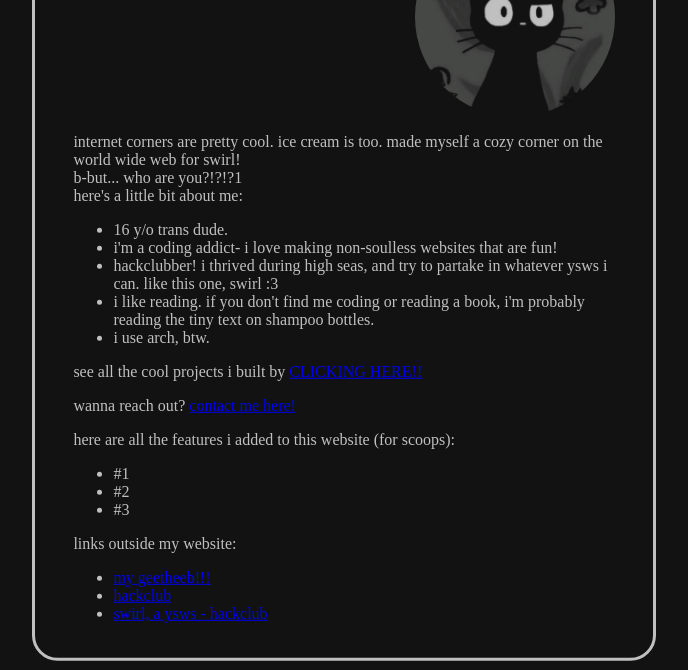
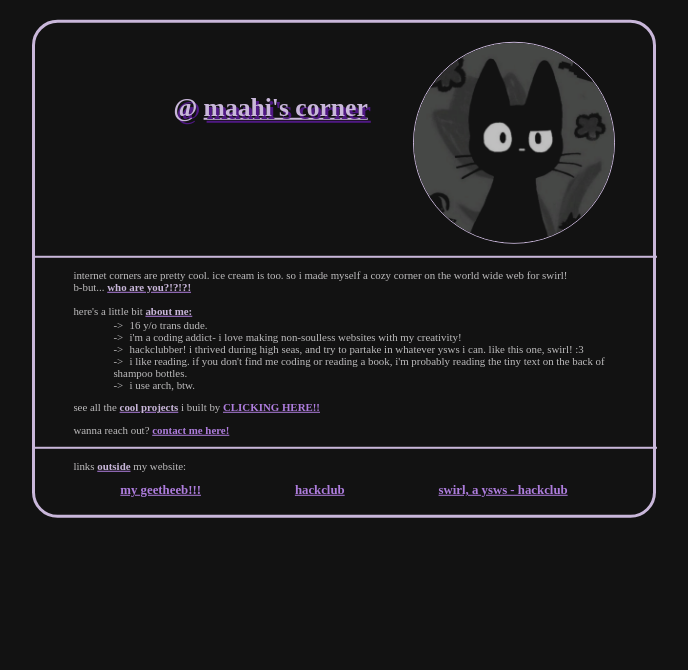
Before and after one commit to maahibatra/maahis-corner, a website: page public/index.html in a window 1280 px wide. Shown: the part 130-800 px from the top of the page, without its empty margins (304-992 px from the left). Drawn offline with Linux system fonts and the light colour scheme.

Commit message:
styled up the landing page

```diff
--- a/public/index.html
+++ b/public/index.html
@@ -9,38 +9,34 @@
 </head>
 <body>
     <div class="header">
-        <h1>@ maahi's corner</h1>
+        <h1>@ <u>maahi's corner</u></h1>
         <img src="pfp.png" alt="kitty!" width="200px">
     </div>
+    <hr>
     <p>
-        internet corners are pretty cool. ice cream is too. made myself a cozy corner on the world wide web for swirl!<br>
-        b-but... who are you?!?!?1<br>
-        here's a little bit about me:
+        internet corners are pretty cool. ice cream is too. so i made myself a cozy corner on the world wide web for swirl!<br>
+        b-but... <span class="emp">who are you?!?!?!</span><br><br>
+        here's a little bit <span class="emp">about me:</span>
         <ul>
             <li>16 y/o trans dude.</li>
-            <li>i'm a coding addict- i love making non-soulless websites that are fun!</li>
-            <li>hackclubber! i thrived during high seas, and try to partake in whatever ysws i can. like this one, swirl :3</li>
-            <li>i like reading. if you don't find me coding or reading a book, i'm probably reading the tiny text on shampoo bottles.</li>
+            <li>i'm a coding addict- i love making non-soulless websites with my creativity!</li>
+            <li>hackclubber! i thrived during high seas, and try to partake in whatever ysws i can. like this one, swirl! :3</li>
+            <li>i like reading. if you don't find me coding or reading a book, i'm probably reading the tiny text on the back of shampoo bottles.</li>
             <li>i use arch, btw.</li>
         </ul>
     </p>
-    <p>see all the cool projects i built by <a href="projects.html">CLICKING HERE!!</a></p>
+    <p>see all the <span class="emp">cool projects</span> i built by <a href="projects.html">CLICKING HERE!!</a></p>
     <p>wanna reach out? <a href="contact.html">contact me here!</a></p>
-    <p>
-        here are all the features i added to this website (for scoops):
-        <ul>
-            <li>#1</li>
-            <li>#2</li>
-            <li>#3</li>
-        </ul>
-    </p>
-    <p>
-        links outside my website:
-        <ul>
-            <li><a href="https://github.com/maahibatra">my geetheeb!!!</a></li>
-            <li><a href="https://hackclub.com/">hackclub</a></li>
-            <li><a href="https://swirl.hackclub.com/">swirl, a ysws - hackclub</a></li>
-        </ul>
-    </p>
+    <hr>
+    <div class="footer">
+        <p>
+            links <span class="emp">outside</span> my website:
+            <div class="footerLinks">
+                <a href="https://github.com/maahibatra">my geetheeb!!!</a>
+                <a href="https://hackclub.com/">hackclub</a>
+                <a href="https://swirl.hackclub.com/">swirl, a ysws - hackclub</a>
+            </div>
+        </p>
+    </div>
 </body>
 </html>
--- a/public/style.css
+++ b/public/style.css
@@ -1,25 +1,72 @@
 body {
     background-color: #121212;
-    color: #c0c0c0;
+    color: #bdbcbd;
     position: absolute;
     transform: translate(-50%, -50%);
     top: 50%;
     left: 50%;
     padding: 1.5vw 3vw;
-    border: 0.3vw solid #c0c0c0;
+    border: 0.3vw solid #c9b7da;
     border-radius: 2vw;
+    font-size: 0.85vw;
+    margin-top: -0.1vw;
 }
 
 .header {
+    padding-bottom: 0.5vw;
+    color: #c9b7da;
     display: flex;
-    justify-content: space-between;
+    justify-content: right;
+    gap: 3.5vw;
 }
 
 .header h1 {
-    margin-top: 3vw;
+    margin-top: 4vw;
     font-size: 2vw;
+    text-shadow: 3px 3px 0 #4f1883;
 }
 
 .header img {
+    border: 0.1vw solid #c9b7da;
     border-radius: 50%;
 }
+
+a {
+    color: #ae7ddd;
+    font-weight: bold;
+    transition: color 0.3s;
+}
+
+a:hover {
+    color: #8e5fb9;
+}
+
+.emp {
+    font-weight: bold;
+    color: #c9b7da;
+    text-decoration: #ae7ddd underline;
+}
+
+ul {
+    margin-top: -0.7vw;
+    list-style: none;
+}
+
+li::before {
+    content: "->";
+    padding-right: 0.5vw;
+}
+
+.footerLinks {
+    font-size: 1vw;
+    display: flex;
+    justify-content: space-around;
+    margin-bottom: -1vw;
+}
+
+hr {
+    border: 0.05vw solid #c9b7da;
+    width: 115%;
+    position: relative;
+    right: 7.5%;
+}
```
